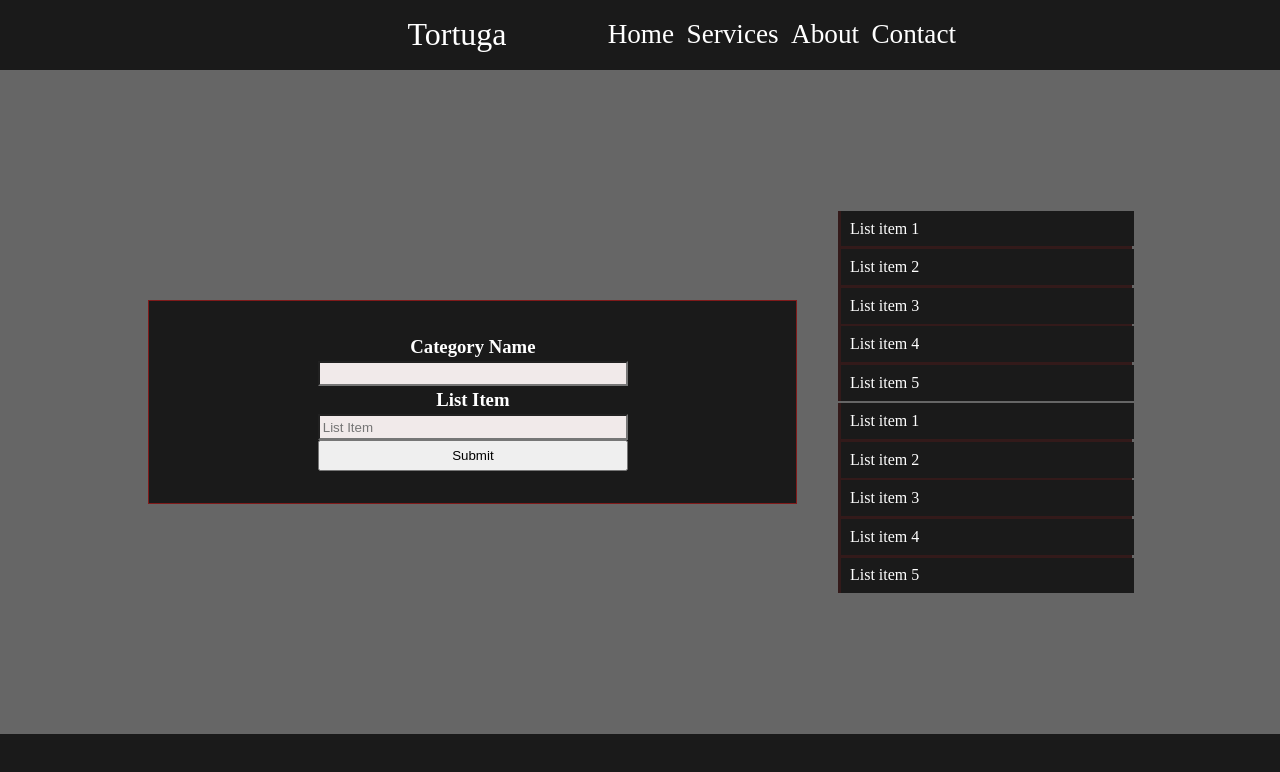
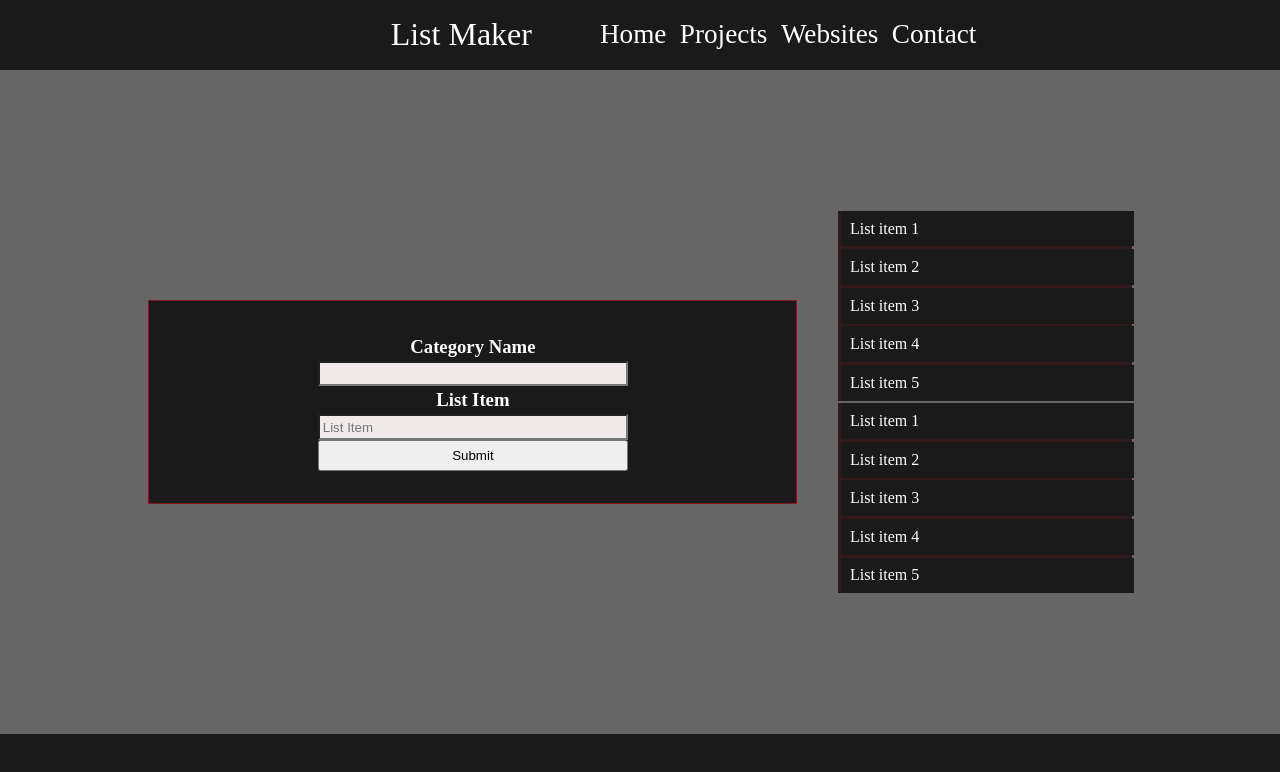
Before and after one commit to mechive/todolist, a website: page index.html in a window 1280 px wide. Drawn offline with Linux system fonts and the light colour scheme.

Commit message:
minor changes to list functionality and top-nav links

```diff
--- a/index.html
+++ b/index.html
@@ -11,13 +11,19 @@
     <div class="header">
         <ul>
             <div class="left">
-                <li><a href="">Tortuga</a></li>
+                <li><a href="">List Maker</a></li>
             </div>
             <div class="right">
-                <li><a href="../beckspace_/index.html">Home</a></li>
-                <li><a href="">Services</a></li>
-                <li><a href="">About</a></li>
-                <li><a href="">Contact</a></li>
+                <li><a href="www.beckspace.ca">Home</a></li>
+                <li>
+                    <a href="www.beckspace.ca/#work">Projects</a>
+                </li>
+                <li>
+                    <a href="www.beckspace.ca/#themes">Websites</a>
+                </li>
+                <li>
+                    <a href="www.beckspace.ca/#contact">Contact</a>
+                </li>
             </div>
         </ul>
     </div>
```
